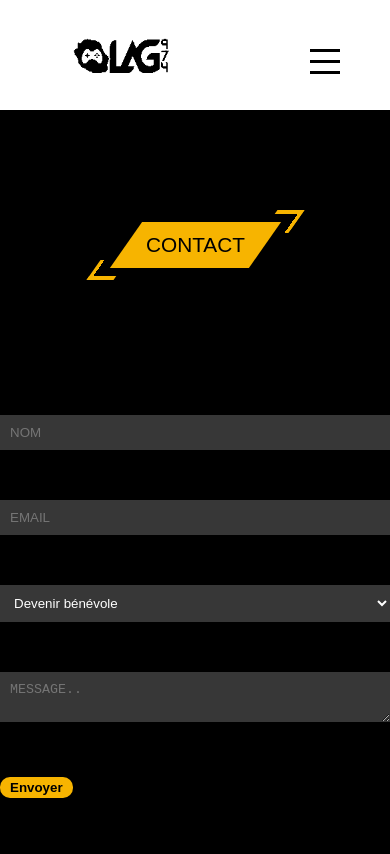
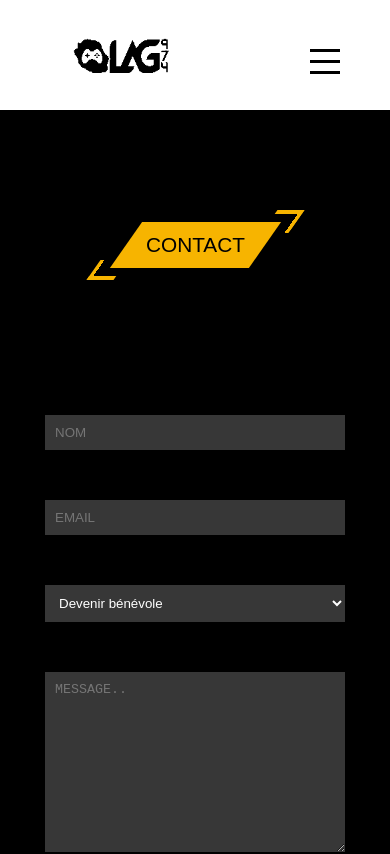
Before and after one commit to ExCiiD/LAG974, a React (Create React App) app in the folder lag974/: page /contact in a window 390 px wide. Shown: the top 854 px of the page. Built offline with nearby package versions, Linux system fonts and the light colour scheme; a web font is replaced by a local one.

Commit message:
form responsive

```diff
--- a/lag974/src/frontend/components/ContactForm.js
+++ b/lag974/src/frontend/components/ContactForm.js
@@ -41,10 +41,10 @@ function ContactForm() {
                     </select>
                 </div>
                 <div>
-                    <textarea name="message" placeholder='MESSAGE..' value={formData.message} onChange={handleChange} />
+                    <textarea className="messageArea" name="message" placeholder='MESSAGE..' value={formData.message} onChange={handleChange} />
                 </div>
-                <div>
-                    <button className='normalButton center' type="submit">Envoyer</button>
+                <div className='formBtnContainer'>
+                    <button className='normalButton' type="submit">Envoyer</button>
                 </div>
             </form>
         </div>
--- a/lag974/src/frontend/styles/Formulaire.css
+++ b/lag974/src/frontend/styles/Formulaire.css
@@ -6,11 +6,12 @@
     align-items: center;      /* Centrer verticalement */
 }
 form {
-    width: 600px;
+    width: 700px;
     height: 600px;          /* Largeur du formulaire */
     padding: 50px 0;            /* Espace intérieur autour du formulaire */
     border: none;
     border-radius: 5px;       /* Coins arrondis */
+    margin-bottom: 50px;
 }
 from ::placeholder{
     color: white;
@@ -24,3 +25,24 @@ input[type="text"], input[type="email"], select, textarea {
     background-color: #373737; /* Fond légèrement transparent pour chaque champ de saisie */
     color: white;             /* Texte en blanc pour les champs de saisie */
 }
+
+.formBtnContainer {
+    display: flex;
+    justify-content: center;
+    align-items: center;
+}
+
+.messageArea {
+    height: 180px;
+}
+
+@media (max-width:760px) {
+    form {
+        width: 450px;
+    }
+}
+@media (max-width:480px) {
+    form {
+        width: 300px;
+    }
+}
```
